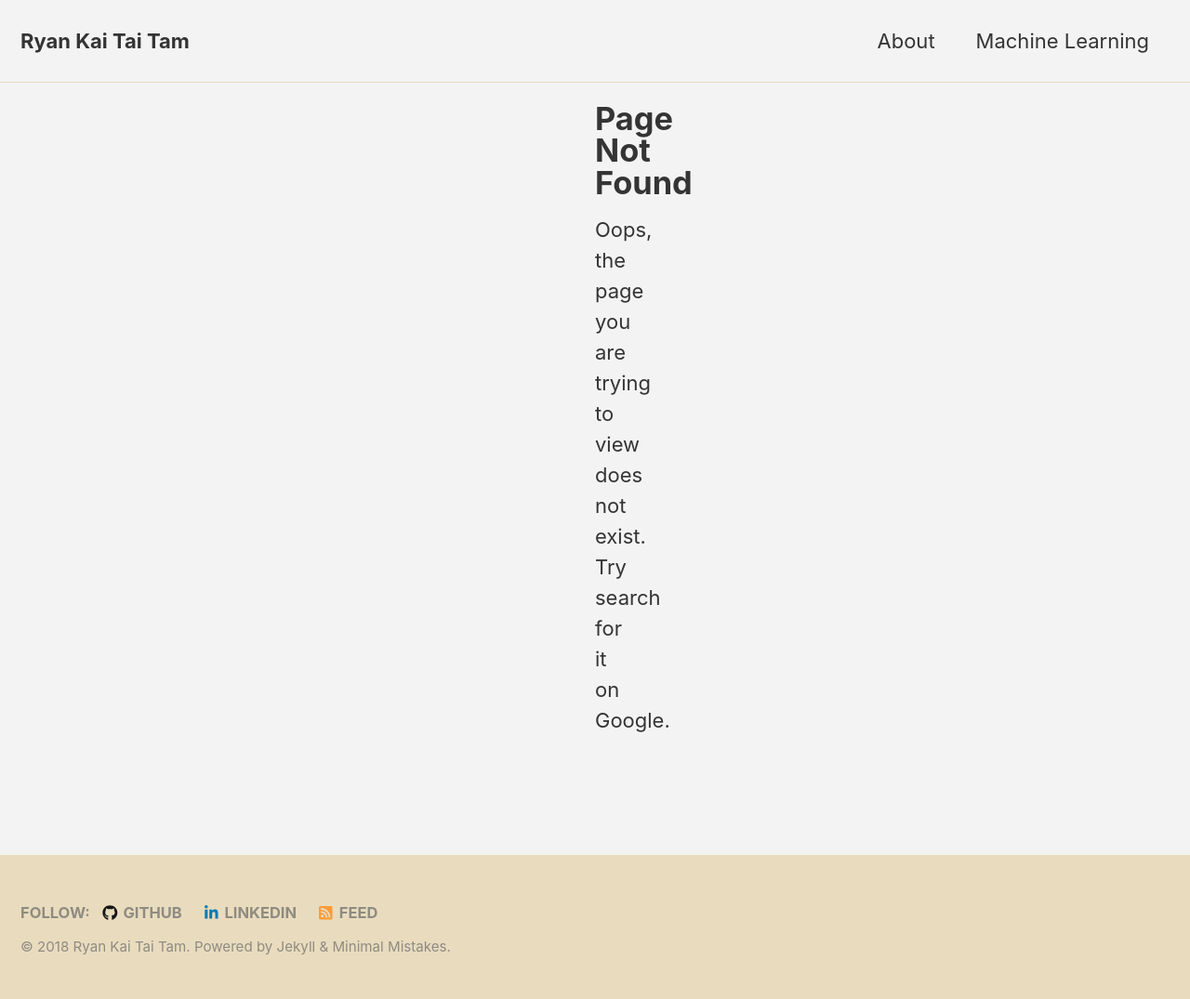
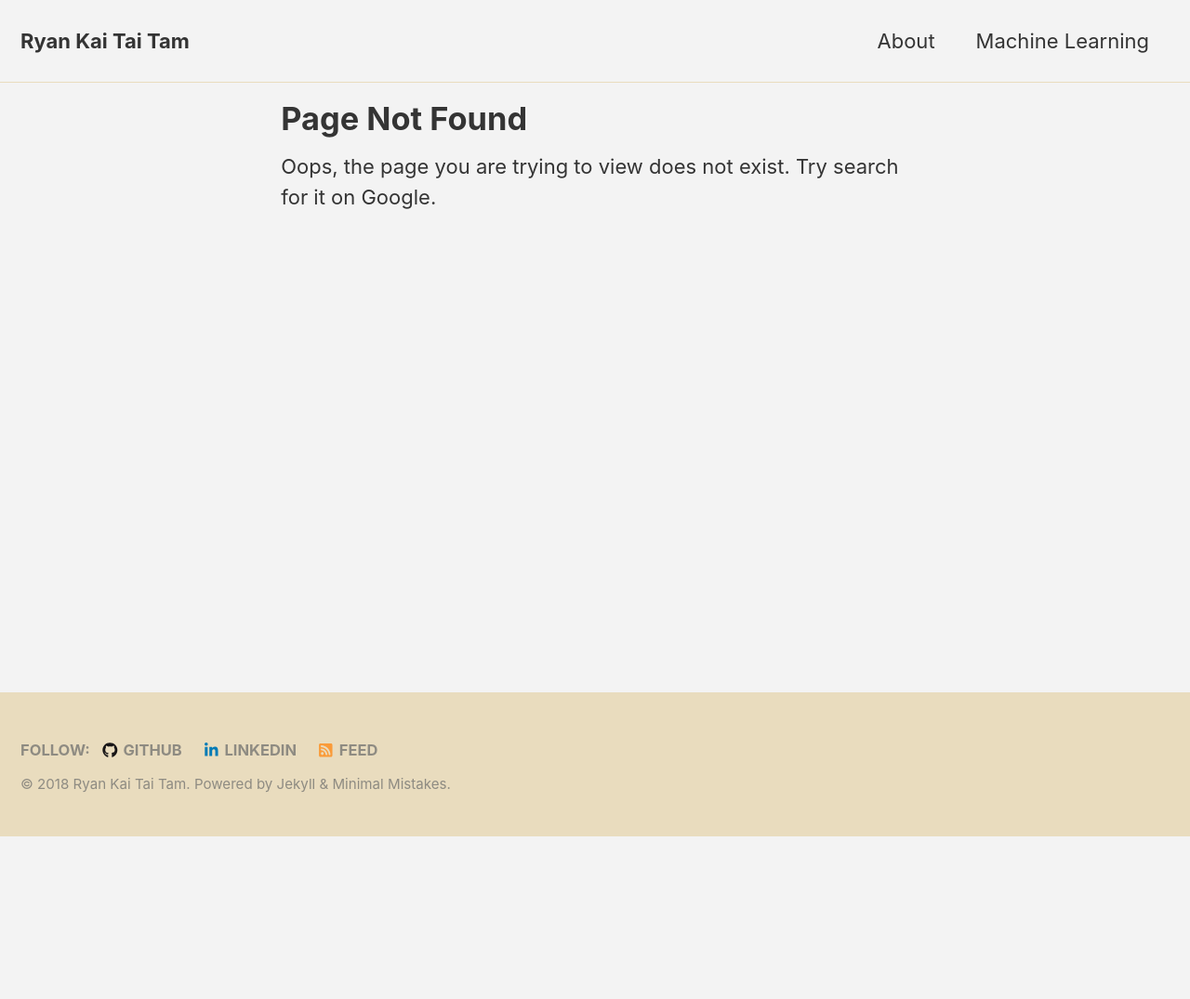
Before and after one commit to ryan-kttam/ryan-kttam.github.io, a Jekyll site: the page built from _pages/404.md, in a window 1280 px wide. Shown: the whole page at 93% size. Built offline with Jekyll 4.4.1, drawn with Linux system fonts in a browser that asks for light colours; cached includes are drawn as plain includes; nearby versions of some CDN libraries; after the commit the page ends 900 px from its top, so only the background shows below that.

Commit message:
modifying the width of the pages

```diff
--- a/_sass/minimal-mistakes/_page.scss
+++ b/_sass/minimal-mistakes/_page.scss
@@ -22,13 +22,13 @@
 .page {
   @include breakpoint($large) {
     float: right;
-    width: calc(100% - 50%);
-    padding-right: 50%;
+    width: calc(100% - #{$right-sidebar-width-narrow});
+    padding-right: $right-sidebar-width-narrow;
   }
 
   @include breakpoint($x-large) {
-    width: calc(100% - 50%);
-    padding-right: 50%;
+    width: calc(100% - #{$right-sidebar-width});
+    padding-right: $right-sidebar-width;
   }
 
   .page__inner-wrap {
```
